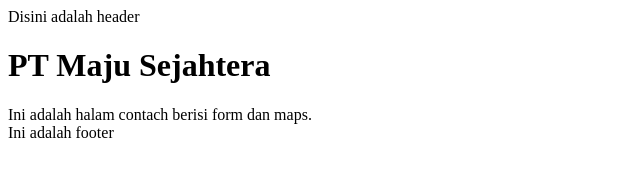
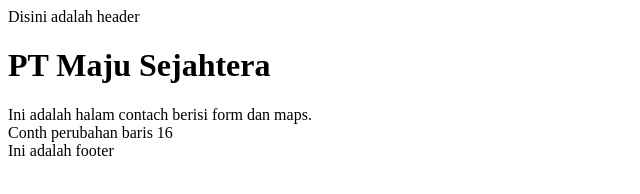
Before and after one commit to Rioaputra19/CompanyProfile, a plain HTML site: page contact-us.html in a window 1280 px wide. Shown: the whole page, without its empty margins (0-640 px from the left). Drawn offline with Linux system fonts and the light colour scheme.

Commit message:
Menambah penjelasan contact us

```diff
--- a/contact-us.html
+++ b/contact-us.html
@@ -13,6 +13,8 @@
 
     <div>Ini adalah halam contach berisi form dan maps.</div>
 
+    <div>Conth perubahan baris 16</div>
+
     <footer>Ini adalah footer</footer>
 </body>
 </html>
```
